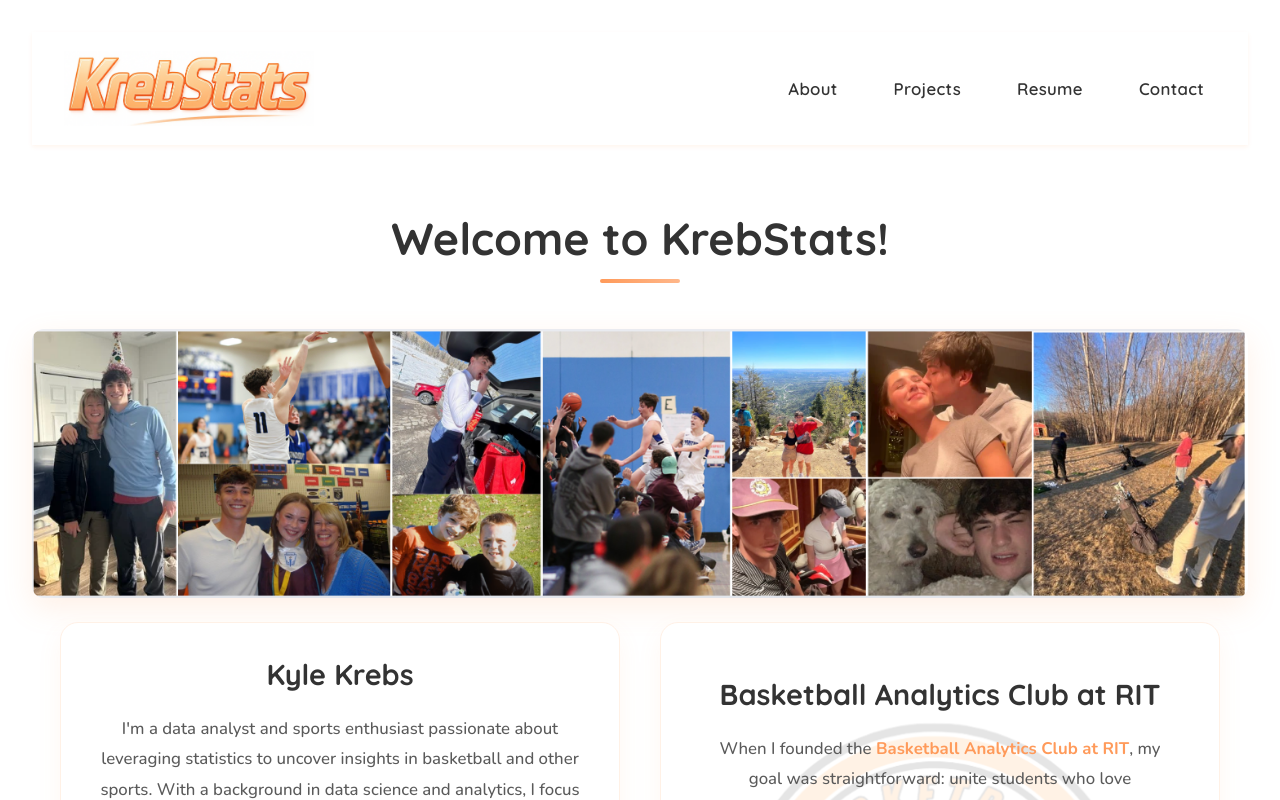
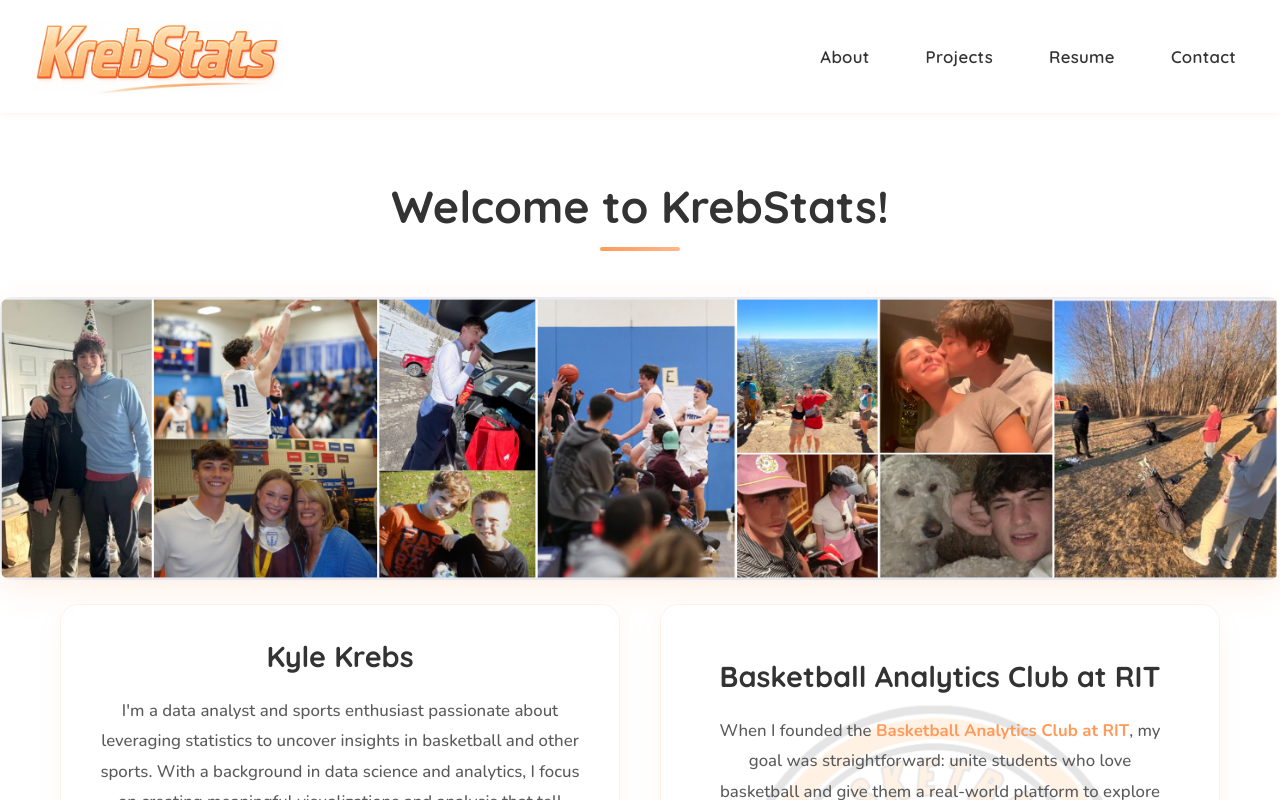
Before and after one commit to kak4294/krebstats-web, a React (Vite) app: page / in a window 1280 px wide. Shown: the top 800 px of the page. Built offline with nearby package versions, Linux system fonts and the light colour scheme.

Commit message:
Updated styling and page formatting in my app

```diff
--- a/src/App.css
+++ b/src/App.css
@@ -1,14 +1,17 @@
 html, body {
   margin: 0;
   padding: 0;
-  height: 100vh;
-  width: 100vw;
+  width: 100%;
+  height: 100%;
+  min-height: 100%;
+  overflow-x: hidden;
 }
 
 #root {
-  max-width: 1280px;
-  margin: 0 auto;
-  padding: 2rem;
+  width: 100%;
+  height: 100%;
+  margin: 0;
+  padding: 0;
   text-align: center;
   color: #333333;
   background-color: #ffffff;
--- a/src/App.jsx
+++ b/src/App.jsx
@@ -8,15 +8,28 @@ import AboutSection from './components/AboutSection'
 function App() {
   const [count, setCount] = useState(0)
 
-  // Updated color scheme - white background with light orange accent
+  // Updated color scheme - light gray background with light orange accent
   const colorScheme = {
-    background: '#ffffff',     // White background
+    background: '#f8f8f8',     // Light gray background
     cardBg: '#ffffff',         // White card background
     cardBorder: '#fff1e6',     // Very light orange for borders
     primaryText: '#333333',    // Dark gray for primary text
     secondaryText: '#5a5a5a',  // Medium gray for secondary text
     accentLight: '#fff1e6',    // Very light orange for accents
     accent: '#ff9a5a'          // Light orange accent color
+  };
+
+  const rootStyle = {
+    backgroundColor: colorScheme.background,
+    minHeight: '100vh',
+    height: '100vh',
+    width: '100%',
+    margin: 0,
+    padding: 0,
+    display: 'flex',
+    flexDirection: 'column',
+    color: colorScheme.primaryText,
+    overflowX: 'hidden'
   };
 
   useEffect(() => {
@@ -31,7 +44,7 @@ function App() {
     document.body.style.color = colorScheme.primaryText;
     document.body.style.margin = 0;
     document.body.style.padding = 0;
-    document.body.style.fontFamily = "'Quicksand', sans-serif"; // Updated to bubble font
+    document.body.style.fontFamily = "'Quicksand', sans-serif";
     document.body.style.overflowX = 'hidden';
 
     // Remove any light blue classes from the body
@@ -56,10 +69,12 @@ function App() {
       backgroundColor: colorScheme.background,
       boxShadow: 'none',
       border: 'none',
+      width: '100%',
     },
     contentWrapper: {
-      padding: '0 20px',
+      padding: '0',
       backgroundColor: colorScheme.background,
+      width: '100%',
     },
     introCard: {
       backgroundColor: colorScheme.cardBg,
@@ -115,21 +130,13 @@ function App() {
   };
 
   return (
-    <div style={{
-      backgroundColor: colorScheme.background,
-      minHeight: '100vh',
-      display: 'flex',
-      flexDirection: 'column',
-      color: colorScheme.primaryText
-    }}>
+    <div style={rootStyle}>
       {/* Header is now positioned at the very top */}
       <WebHeader />
 
       {/* Main content */}
       <div style={styles.mainContent}>
         <AboutSection />
-
-
       </div>
     </div>
   )
```
